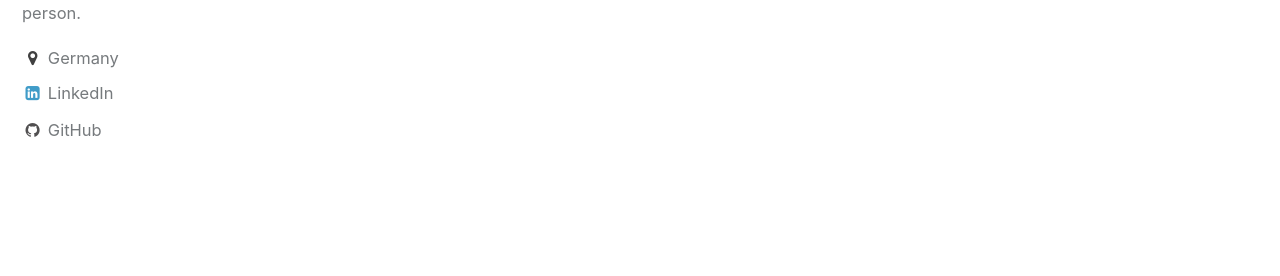
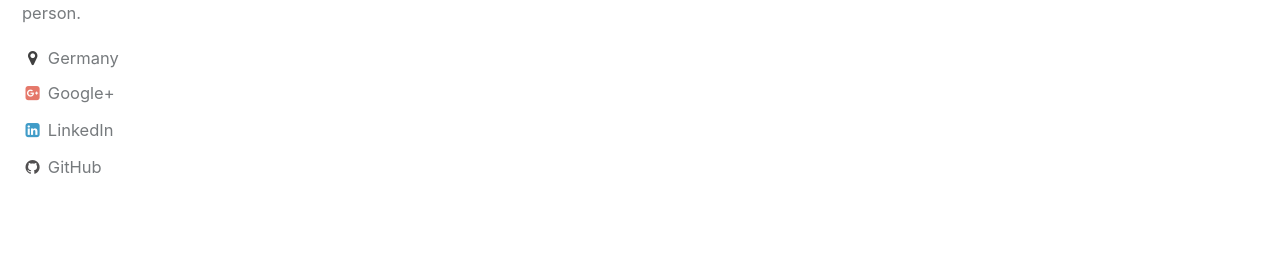
Before and after one commit to mnwright/mnwright.github.io, a Jekyll site: the page built from index.html, in a window 1280 px wide. Shown: the part 214-490 px from the top of the page. Built offline with Jekyll 4.4.1, drawn with Linux system fonts in a browser that asks for light colours; the list of posts is cut into pages by our own code.

Commit message:
add google scholar link

```diff
--- a/_includes/author-profile.html
+++ b/_includes/author-profile.html
@@ -78,6 +78,14 @@
       {% if author.google_plus %}
         <li>
           <a href="https://plus.google.com/+{{ author.google_plus }}" itemprop="sameAs">
+            <i class="fa fa-fw fa-google-plus-square" aria-hidden="true"></i> Google+
+          </a>
+        </li>
+      {% endif %}
+
+      {% if author.google_scholar %}
+        <li>
+          <a href="http://scholar.google.com/citations?user={{ author.google_scholar }}" itemprop="sameAs">
             <i class="fa fa-fw fa-google-plus-square" aria-hidden="true"></i> Google+
           </a>
         </li>
```
